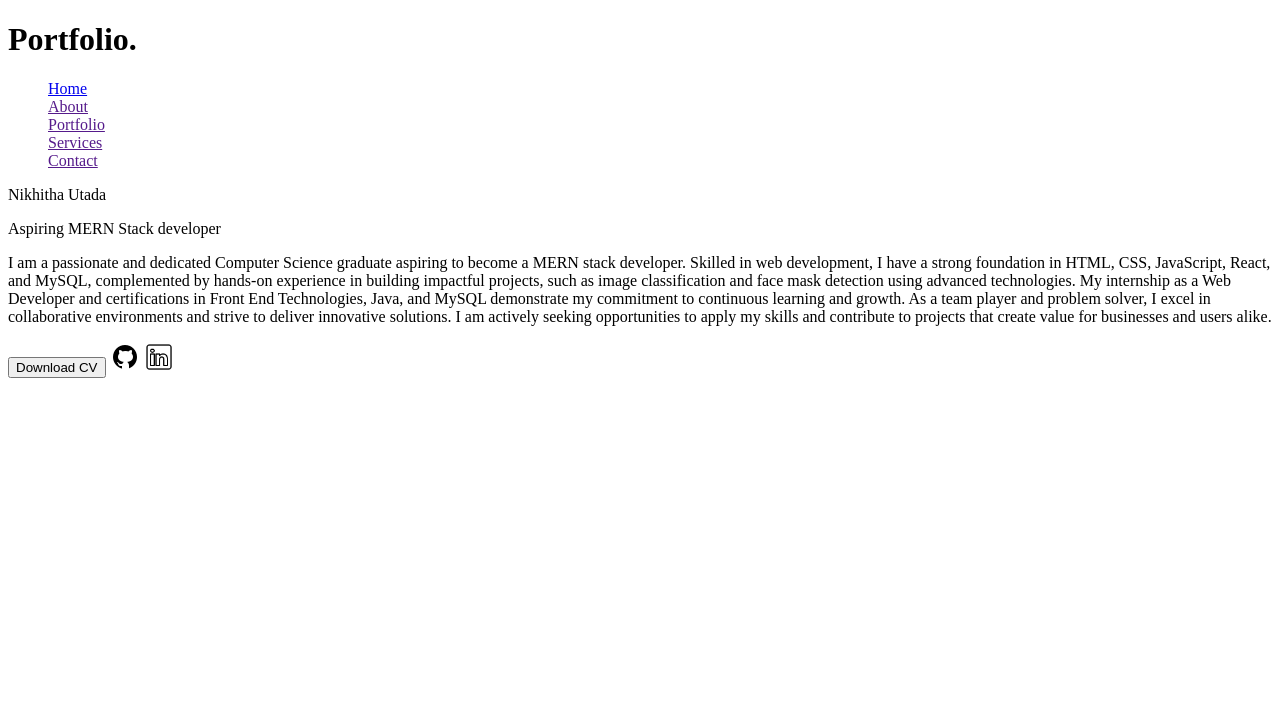
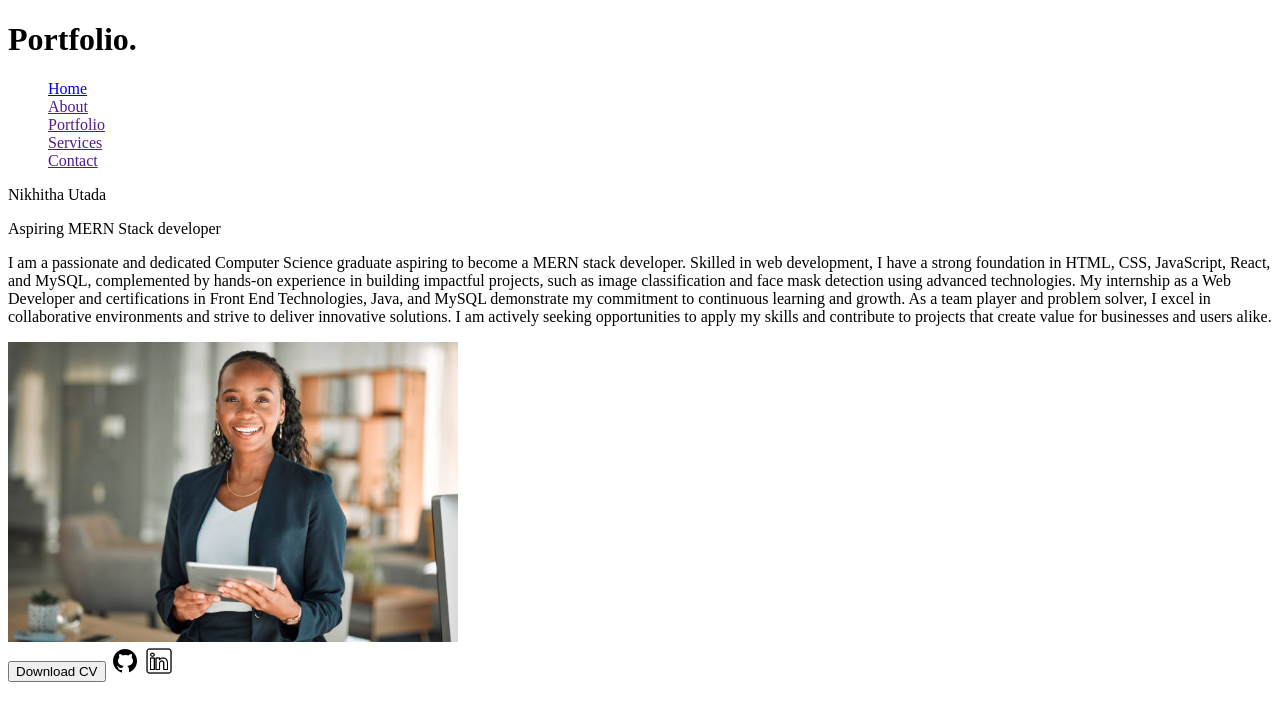
Before and after one commit to nikhitha-utada/portfolio, a plain HTML site: page index.html in a window 1280 px wide. Drawn offline with Linux system fonts and the light colour scheme.

Commit message:
added profile image

```diff
--- a/index.html
+++ b/index.html
@@ -21,6 +21,8 @@
         <p>Nikhitha Utada</p>
         <p>Aspiring MERN Stack developer</p>
         <p>I am a passionate and dedicated Computer Science graduate aspiring to become a MERN stack developer. Skilled in web development, I have a strong foundation in HTML, CSS, JavaScript, React, and MySQL, complemented by hands-on experience in building impactful projects, such as image classification and face mask detection using advanced technologies. My internship as a Web Developer and certifications in Front End Technologies, Java, and MySQL demonstrate my commitment to continuous learning and growth. As a team player and problem solver, I excel in collaborative environments and strive to deliver innovative solutions. I am actively seeking opportunities to apply my skills and contribute to projects that create value for businesses and users alike.</p>
+
+        <img src="./images/profile.jpg" alt="profile" height="300">
     </main>
 
     <footer>
```
Also changed, not shown: images/profile.jpg (added).
